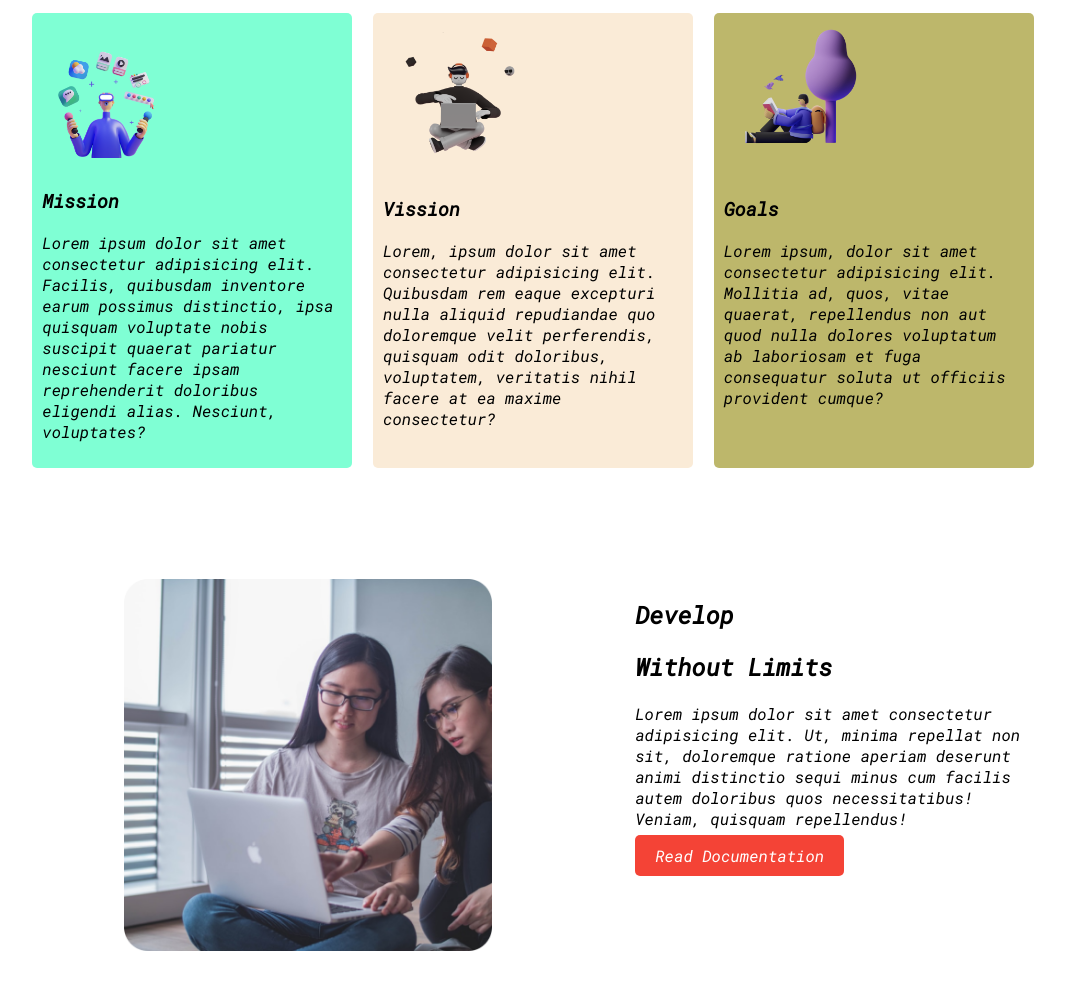
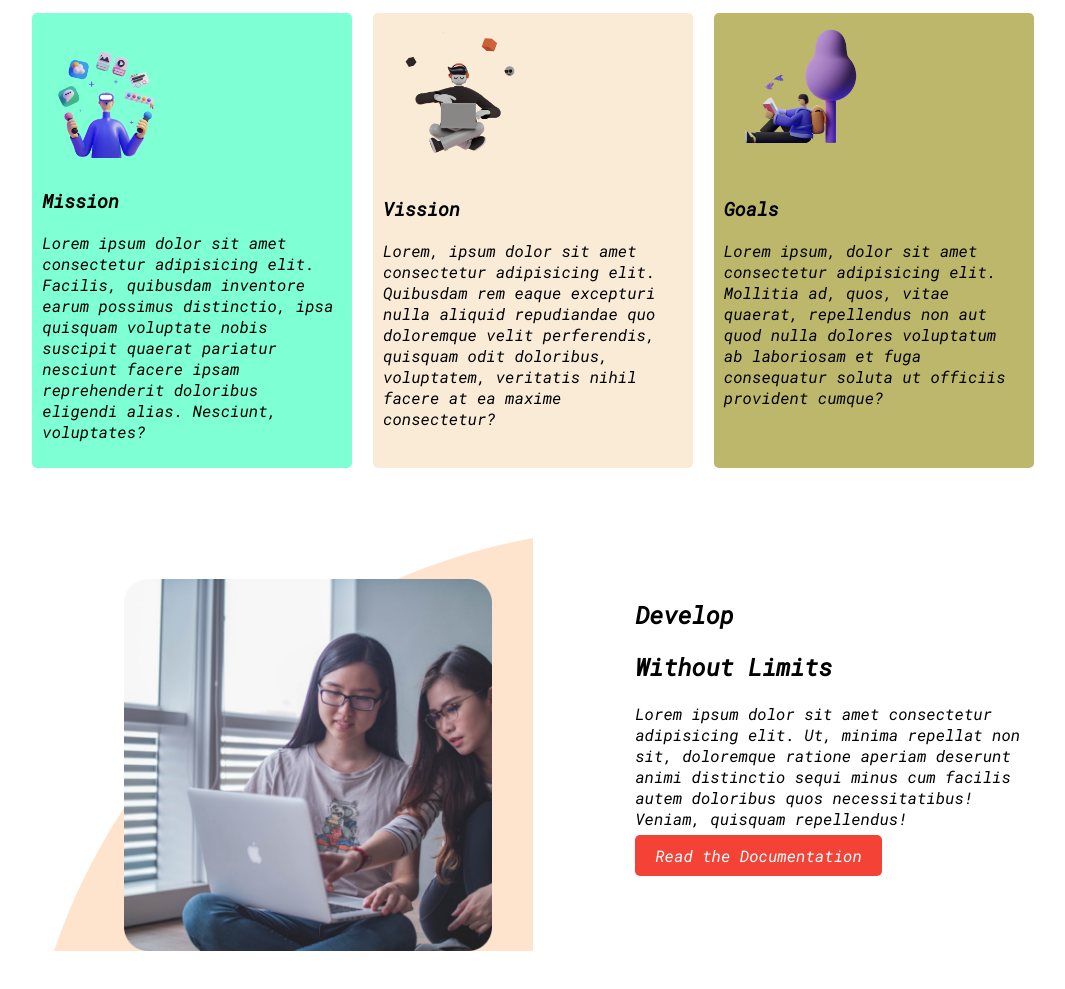
Before and after one commit to this-is-emon/mission-2022, a plain HTML site: page index.html in a window 1280 px wide. Shown: the part 832-1821 px from the top of the page, without its empty margins (107-1172 px from the left). Drawn offline with Linux system fonts and the light colour scheme.

Commit message:
section 3 completed

```diff
--- a/index.html
+++ b/index.html
@@ -48,14 +48,14 @@
             </div>
         </section>
         <section class="flexible-container">
-            <div class="intro-half">
+            <div class="intro-half" id="banner">
                 <img  src="images/coding.png" alt="person-0 photo">
             </div>
             <div class="intro-half">
                 <h2>Develop</h2>
                 <h2>Without Limits</h2>
                 <p>Lorem ipsum dolor sit amet consectetur adipisicing elit. Ut, minima repellat non sit, doloremque ratione aperiam deserunt animi distinctio sequi minus cum facilis autem doloribus quos necessitatibus! Veniam, quisquam repellendus!</p>
-                <a class="button" href="##">Read Documentation</a>
+                <a class="button" href="##">Read the Documentation</a>
             </div>
 
         </section>
--- a/style.css
+++ b/style.css
@@ -63,3 +63,6 @@ h1{
 #one-third-3{
     background-color: darkkhaki;
 }
+#banner{
+    background-image: url(images/shape-5.png);
+}
```
Also changed, not shown: images/shape-5.png (added), images/shape-6.png (added), images/shape-8.png (added).
